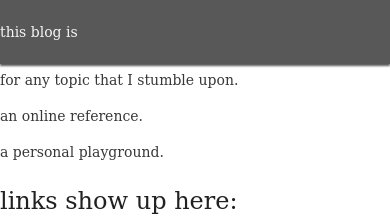
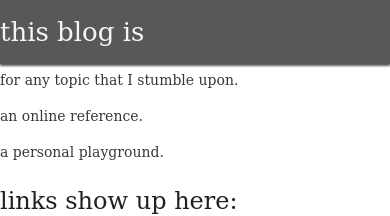
Before and after one commit to ZackDev/zackdev.github.io, a Jekyll site: the page built from pages/index.md, in a window 390 px wide. Shown: the top 216 px of the page. Built offline with Jekyll 4.4.1, drawn with Linux system fonts in a browser that asks for light colours.

Commit message:
adjusted page-title font size for low res displays

```diff
--- a/_sass/main.scss
+++ b/_sass/main.scss
@@ -265,6 +265,7 @@
 #page-title {
   color: $light-grey;
   margin: 0;
+  font-size: 32px;
 }
 
 .post-info {
@@ -292,8 +293,8 @@
     max-width: 480px;
   }
 
-  #project-title {
-    font-size: 32px;
+  #page-title {
+    font-size: 26px;
   }
 
   h1 {
@@ -336,7 +337,7 @@
     max-width: 320px;
   }
 
-  #project-title {
+  #page-title {
     font-size: 24px;
   }
 
```
